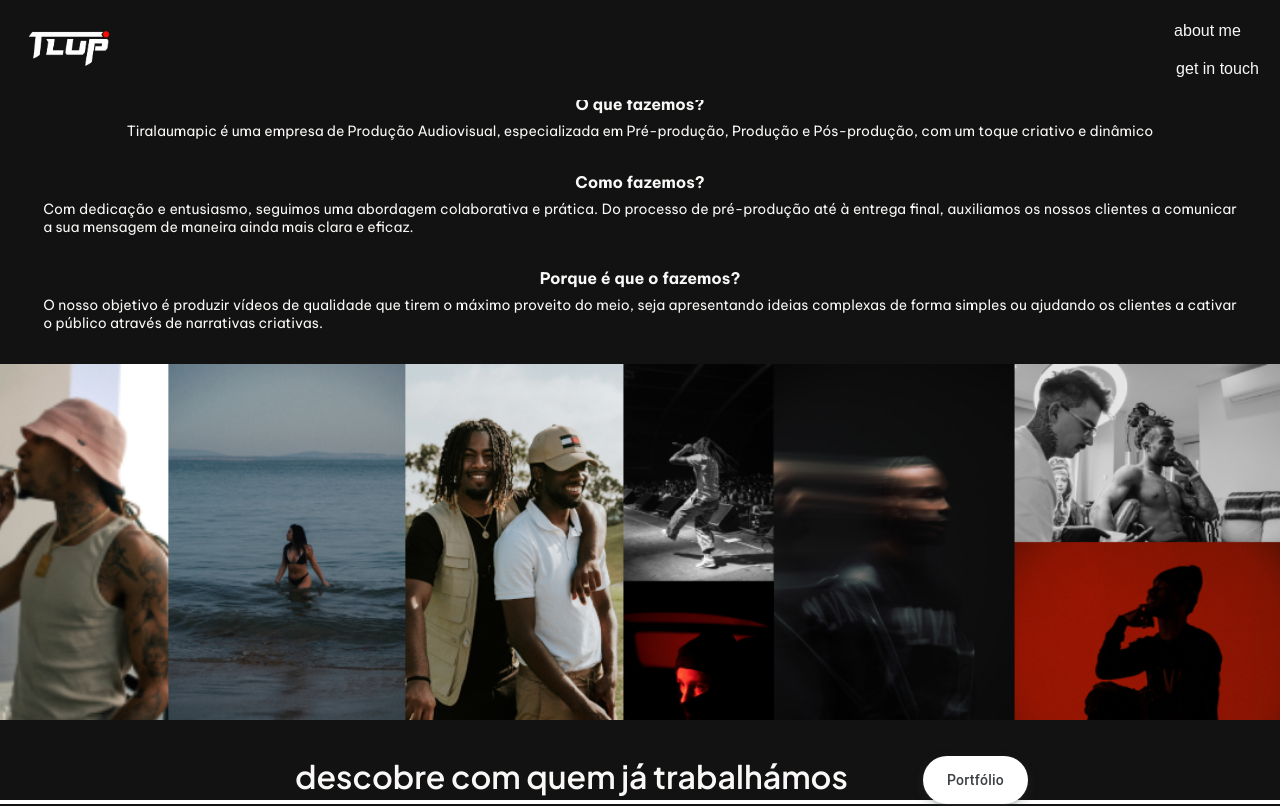
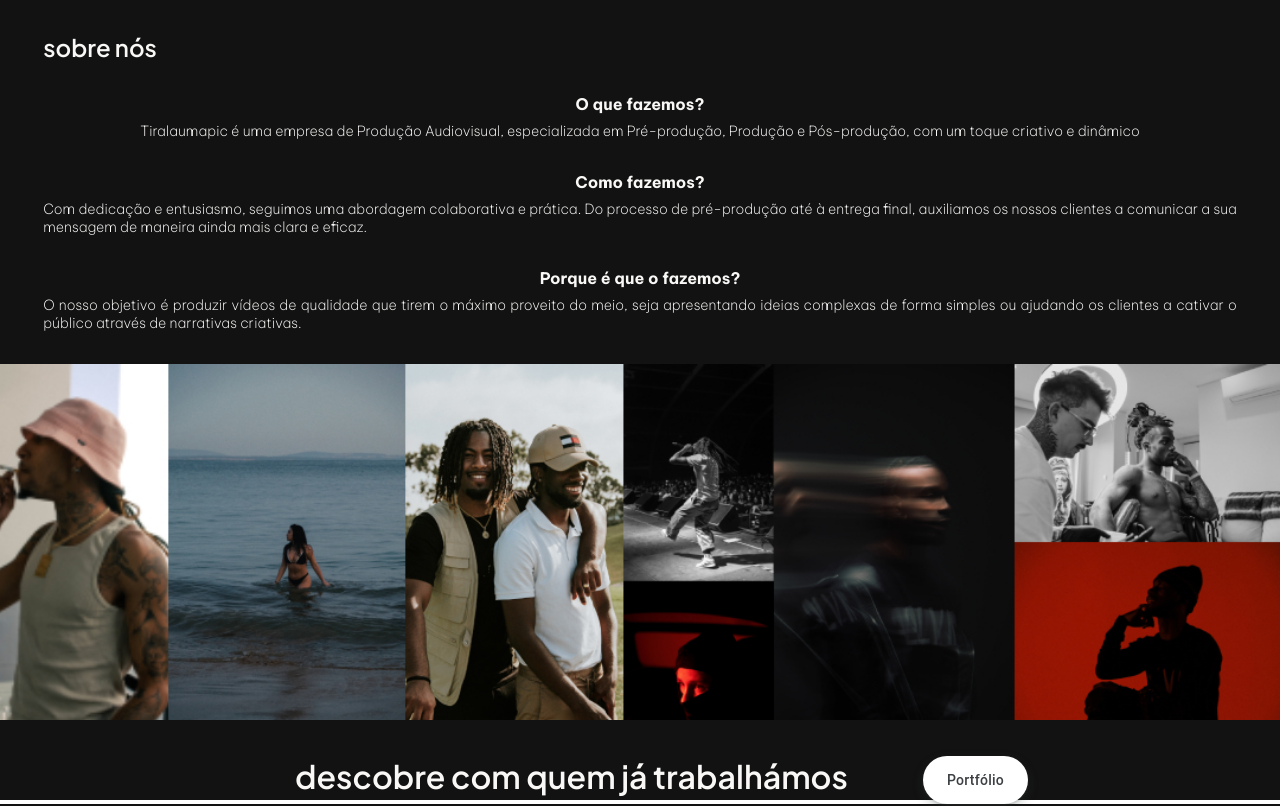
Before and after one commit to luqas31/tlup, a React (Vite) app in the folder tlup/: page / in a window 1280 px wide. Shown: the top 806 px of the page. Built offline with nearby package versions, Linux system fonts and the light colour scheme.

Commit message:
adjusted some styles and added image

```diff
--- a/tlup/src/components/NavBar/index.jsx
+++ b/tlup/src/components/NavBar/index.jsx
@@ -43,7 +43,7 @@ function Header() {
 									<NavLink to='/'>TLUP</NavLink>
 								</li>
 								<li>
-									<a href="#about">Sobre nós</a>
+									<a href='#about'>Sobre nós</a>
 								</li>
 								<li>
 									<NavLink to='/portfolio'>Portfólio</NavLink>
@@ -60,10 +60,16 @@ function Header() {
 					<nav className='desktop-menu'>
 						<ul>
 							<li>
-								<NavLink to='/about-me'>about me</NavLink>
+								<NavLink to='/'>TLUP</NavLink>
 							</li>
 							<li>
-								<NavLink to='/contact-me'>get in touch</NavLink>
+								<a href='#about'>Sobre nós</a>
+							</li>
+							<li>
+								<NavLink to='/portfolio'>Portfólio</NavLink>
+							</li>
+							<li>
+								<a href='#contact'>Fala connosco</a>
 							</li>
 						</ul>
 					</nav>
--- a/tlup/src/pages/Home/index.jsx
+++ b/tlup/src/pages/Home/index.jsx
@@ -9,7 +9,6 @@ import Footer from '../../components/Footer';
 function Home() {
 	return (
 		<div className='bg'>
-			<NavBar />
 			<About />
 			<Transition />
 			<Works />
--- a/tlup/src/sections/About/index.css
+++ b/tlup/src/sections/About/index.css
@@ -30,6 +30,7 @@
     font-size: 0.875rem;
     padding-top: 0.5rem;
     text-align: justify;
+    font-weight: 200;
 }
 
 .about-bg{
--- a/tlup/src/styles/styles.css
+++ b/tlup/src/styles/styles.css
@@ -5,3 +5,7 @@
 	padding: 0;
 	box-sizing: border-box;
 }
+
+html {
+	scroll-behavior: smooth;
+}
```
Also changed, not shown: 1 other file (tests, documents, lock files or other folders).
